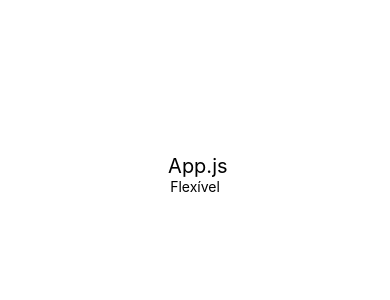
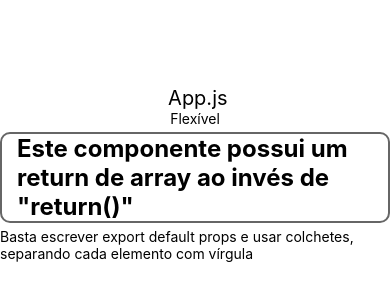
Before and after one commit to gabrielaalvescosta/react-native-studies, a React Native app in the folder exercicios/: screen / in a window 390 px wide. Shown: the part 248-548 px from the top of the page. Built offline with nearby package versions, Linux system fonts and the light colour scheme.

Commit message:
Return com arrays e componente stylesheet

```diff
--- a/exercicios/src/App.js
+++ b/exercicios/src/App.js
@@ -1,7 +1,7 @@
 import React, {Component} from 'react';
 import { SafeAreaView, Text, StyleSheet } from 'react-native';
 import Simples from './componentes/Simples';
-
+import Array from './componentes/Array';
 
 export default class App extends React.Component {
 
@@ -10,6 +10,7 @@ export default class App extends React.Component {
             <SafeAreaView style={styles.App}>
             <Text style={styles.t20}> App.js</Text>
             <Simples texto="Flexível"/>
+            <Array/>
             </SafeAreaView>)
     }
 
--- /dev/null
+++ b/exercicios/src/componentes/Array.js
@@ -0,0 +1,9 @@
+import React from "react";
+import { Text } from 'react-native';
+
+import Padrao from "../estilo/Padrao";
+
+export default props => [
+    <Text style={Padrao.ex} key={1}>Este componente possui um return de array ao invés de "return()"</Text>,
+    <Text key={2}>Basta escrever export default props e usar colchetes, separando cada elemento com vírgula</Text>
+]
--- /dev/null
+++ b/exercicios/src/estilo/Padrao.js
@@ -0,0 +1,14 @@
+import React from 'react';
+import { StyleSheet } from 'react-native';
+
+export default StyleSheet.create({
+    ex: {
+        paddingHorizontal: 15,
+        marginVertical: 5,
+        borderRadius: 10,
+        borderWidth: 2,
+        borderColor: '#666',
+        fontSize: 24,
+        fontWeight: 'bold'
+    }
+});
```
